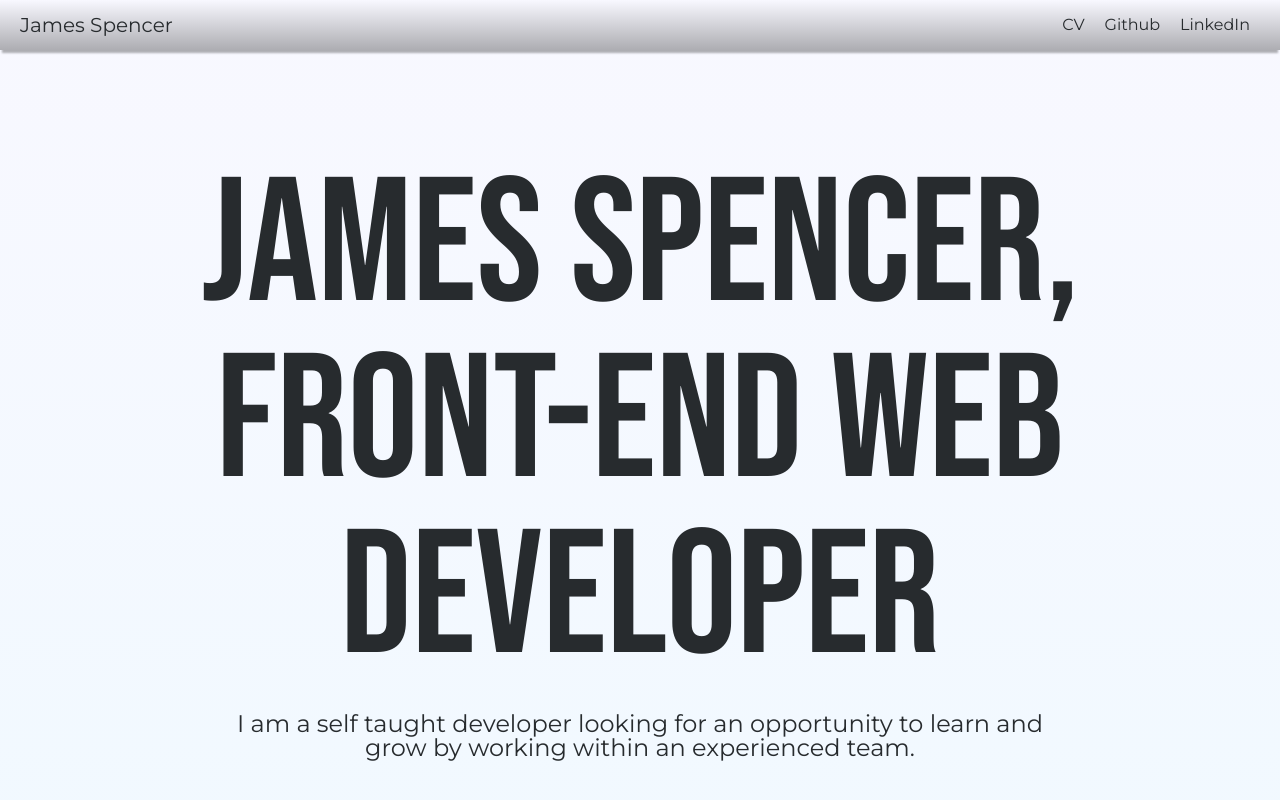
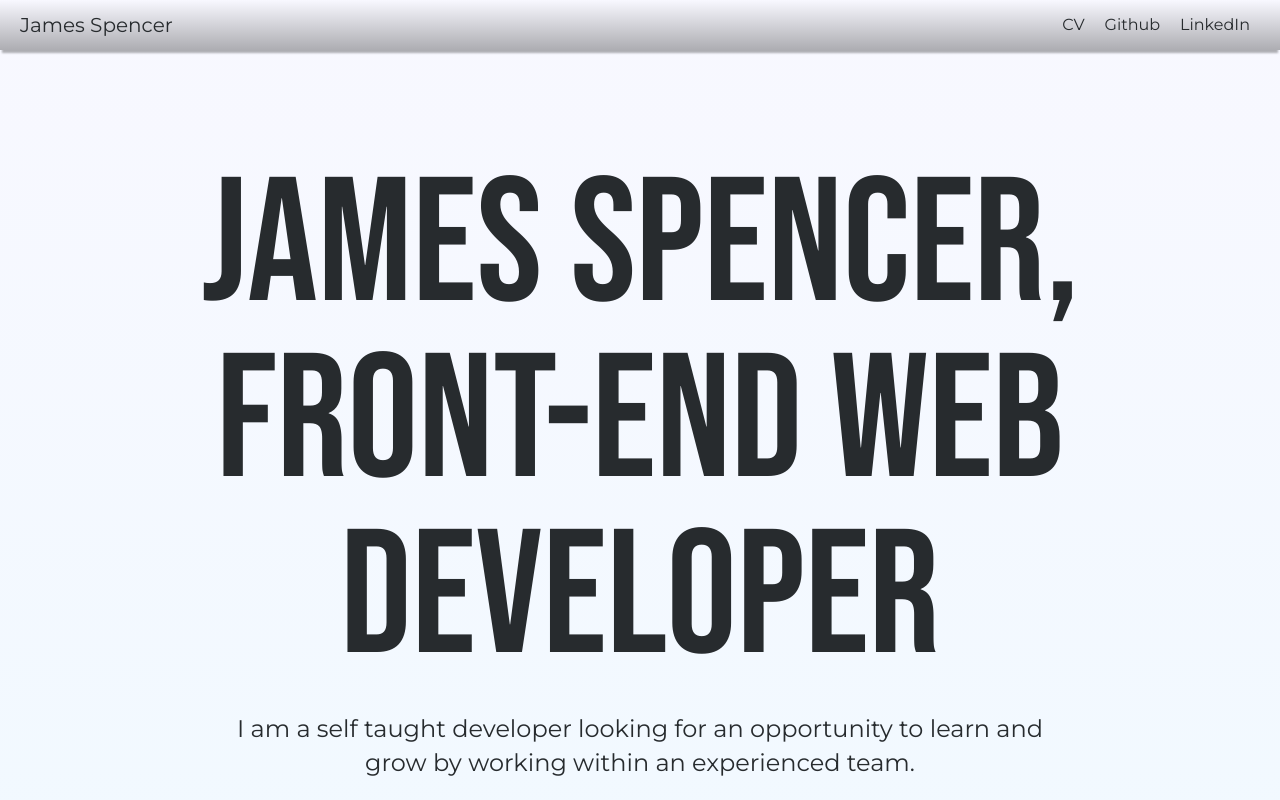
Before and after one commit to jkcswd/Portfolio-Website, a React (Create React App) app: page / in a window 1280 px wide. Shown: the top 800 px of the page. Built offline with nearby package versions, Linux system fonts and the light colour scheme.

Commit message:
add general styles

```diff
--- a/src/index.css
+++ b/src/index.css
@@ -77,3 +77,17 @@ body {
   font-family: 'Montserrat', sans-serif;
   height: 100%;
 }
+
+p {
+  line-height: 1.4em;
+}
+
+a {
+  text-decoration: none;
+  color: var(--black);
+}
+
+strong {
+  font-weight: bold;
+  font-size: 1.5em;
+}
```
